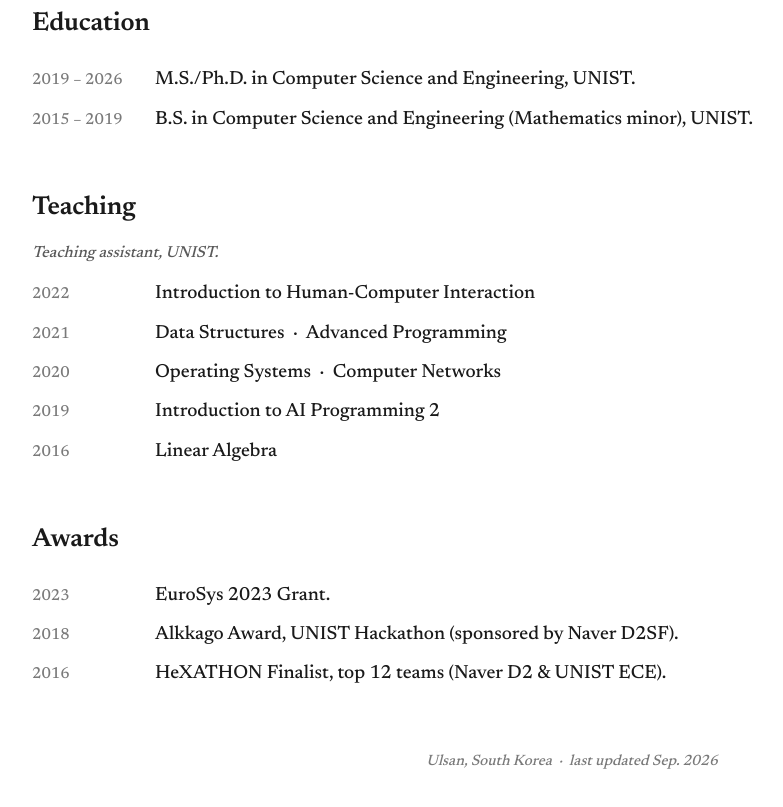
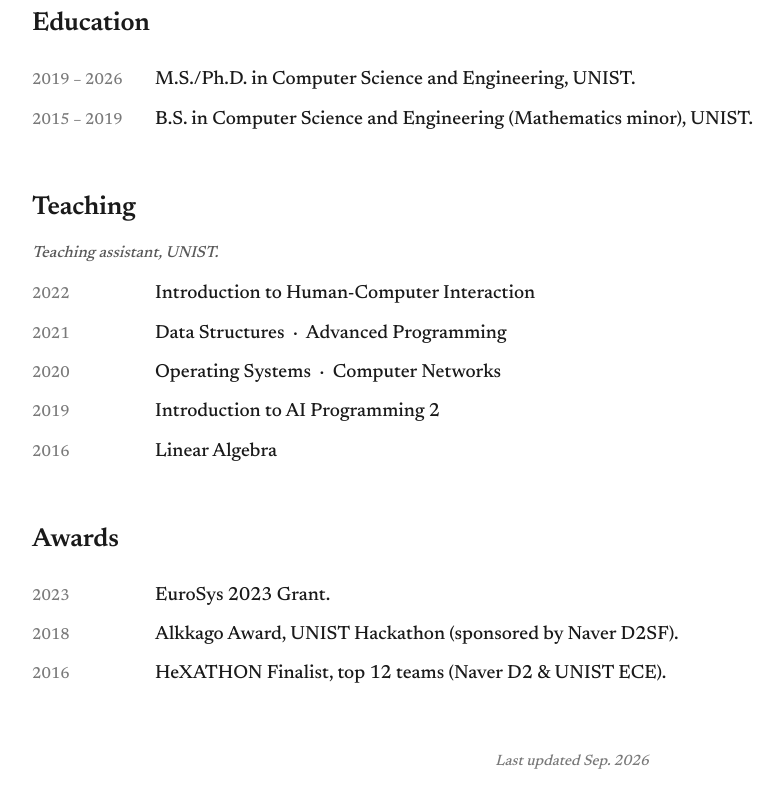
Before and after one commit to sheepjin11/sheepjin11.github.io, a plain HTML site: page index.html in a window 1280 px wide. Shown: the part 1442-2249 px from the top of the page, without its empty margins (68-851 px from the left). Drawn offline with Linux system fonts and the light colour scheme.

Commit message:
Footer: drop location, keep only last-updated

```diff
--- a/index.html
+++ b/index.html
@@ -241,7 +241,7 @@ key-value stores, with a focus on designs that adapt to the data distribution an
 <div class="row"><span class="yr">2016</span><span class="what">HeXATHON Finalist, top 12 teams (Naver D2 &amp; UNIST ECE).</span></div>
 
 <footer>
-  Ulsan, South Korea &nbsp;·&nbsp; last updated Sep. 2026
+  Last updated Sep. 2026
 </footer>
 
 </body>
```
